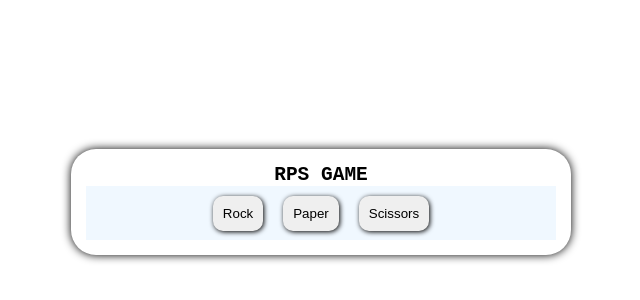
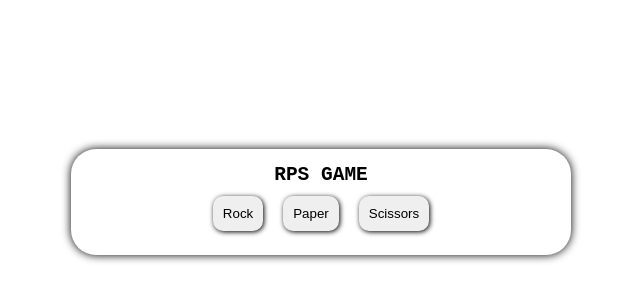
Before and after one commit to MJaman786/RockPaperSeasor-GAME, a plain HTML site: page index.html in a window 1280 px wide. Shown: the part 198-498 px from the top of the page, without its empty margins (319-959 px from the left). Drawn offline with Linux system fonts and the light colour scheme.

Commit message:
Update style.css

```diff
--- a/style.css
+++ b/style.css
@@ -37,7 +37,7 @@ h2{
     row-gap: 15px;
     flex-wrap: wrap;
     width: 100%;
-    background-color: aliceblue;
+/*     background-color: aliceblue; */
 }
 button{
     padding: 10px 10px;
```
